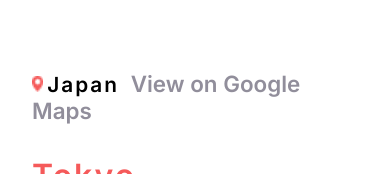
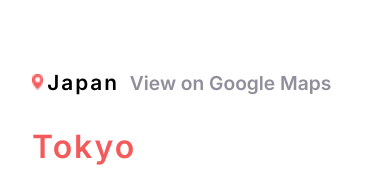
Before and after one commit to Jasminvillatoro/future-travels, a React (Create React App) app: page / in a window 390 px wide. Shown: the part 331-505 px from the top of the page. Built offline with nearby package versions, Linux system fonts and the light colour scheme.

Commit message:
a tag font sized lowered for sm screens

```diff
--- a/src/App.css
+++ b/src/App.css
@@ -123,6 +123,9 @@
     height: 1rem;
     margin-right: 4px;
   }
+  a {
+    font-size: 1.2rem;
+  }
 
   h4 {
     margin: 1rem 0;
@@ -141,6 +144,7 @@
   p {
     font-size: 0.9rem;
   }
+
   .text-cnt {
     padding: 2rem;
   }
```
